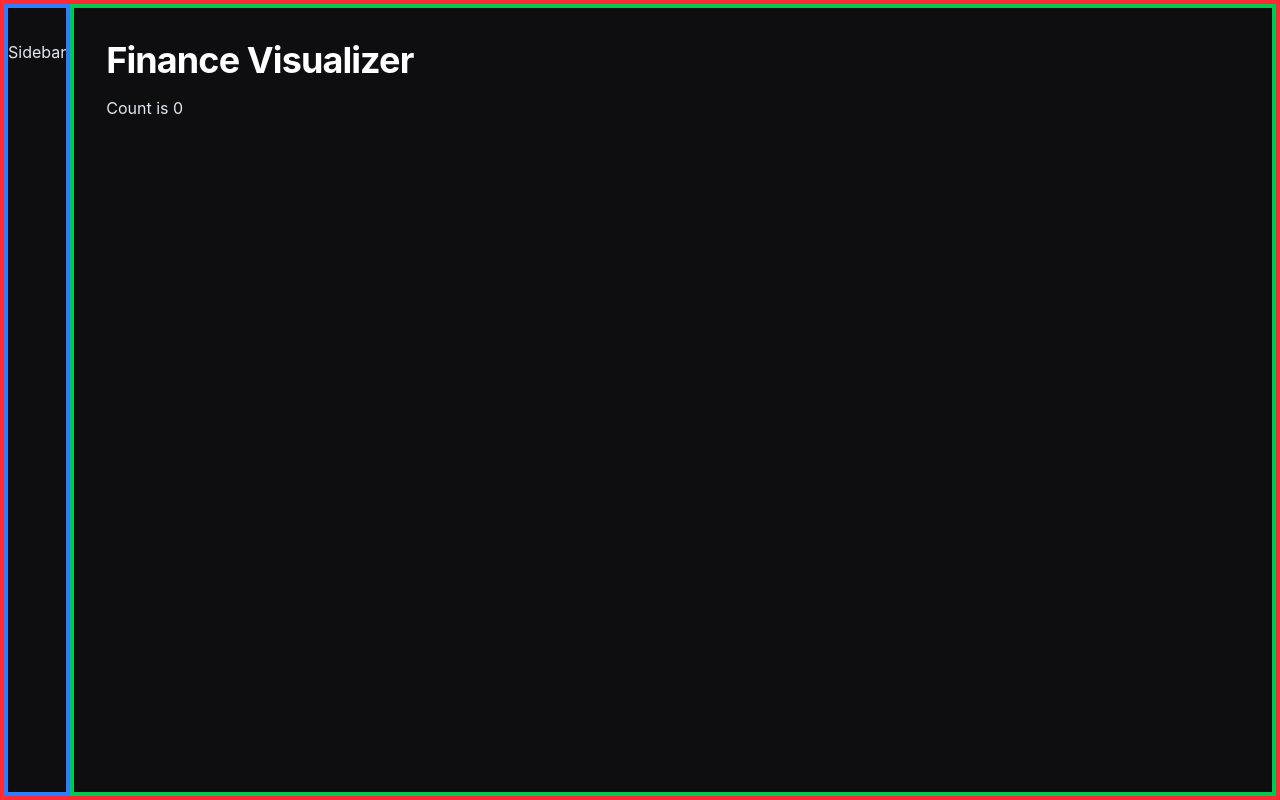
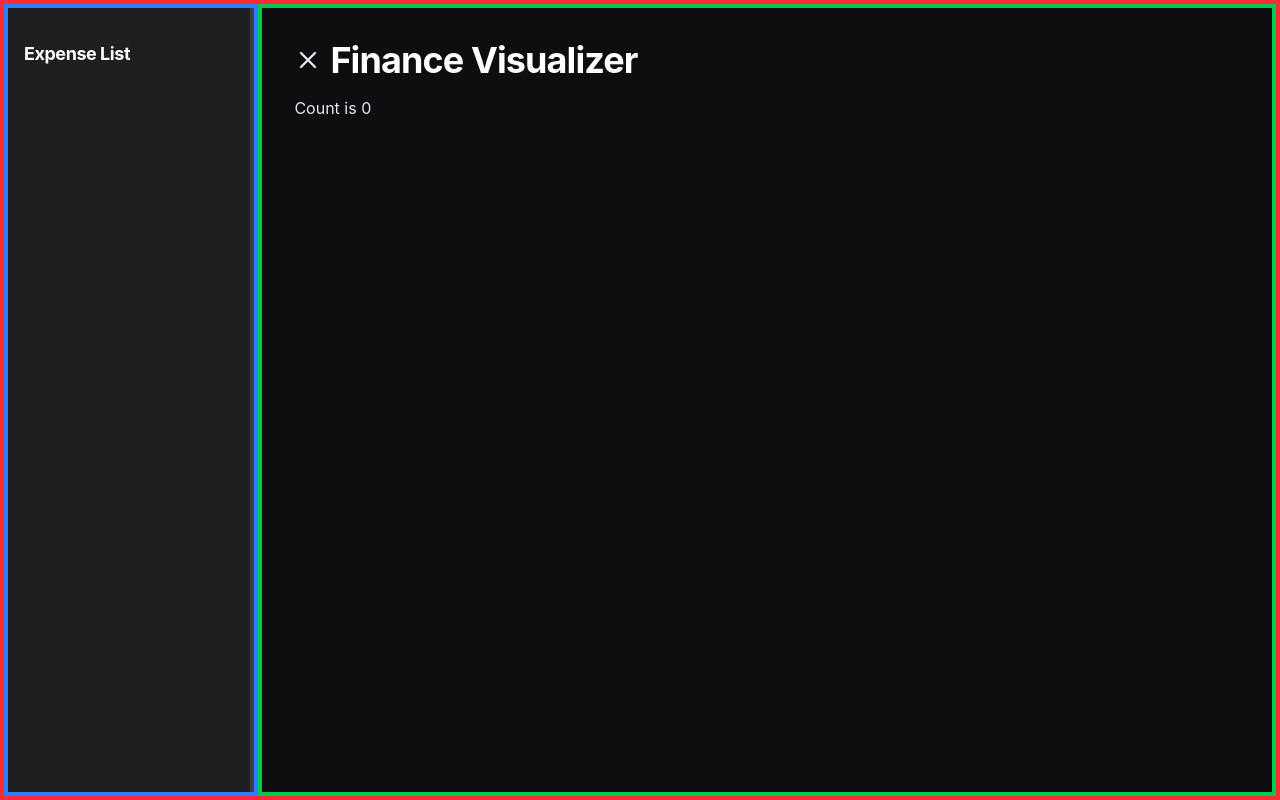
Before and after one commit to Aashirbadd/finance-wrapped, a React (Vite) app: page / in a window 1280 px wide. Built offline with nearby package versions, Linux system fonts and the light colour scheme.

Commit message:
add resize and collapse feature for sidebar

```diff
--- a/src/App.tsx
+++ b/src/App.tsx
@@ -1,22 +1,89 @@
-import { useState } from "react";
+import { useState, useRef } from "react";
 import Sidebar from "./components/Sidebar";
 
 function App() {
   const [count, setCount] = useState(0);
+  const [sidebarWidth, setSidebarWidth] = useState(20);
+  const [isCollapsed, setIsCollapsed] = useState(false);
+  const [isTransitioning, setIsTransitioning] = useState(false);
+  const [prevWidth, setPrevWidth] = useState(20);
+  const transitionTimeoutRef = useRef<number | null>(null);
+
+  const handleToggleCollapse = () => {
+    // Clear any existing timeout
+    if (transitionTimeoutRef.current) {
+      clearTimeout(transitionTimeoutRef.current);
+    }
+
+    if (isCollapsed) {
+      // Expand - restore previous width with transition
+      setIsTransitioning(true);
+      setSidebarWidth(prevWidth);
+      setIsCollapsed(false);
+      // Turn off transition after animation completes
+      transitionTimeoutRef.current = window.setTimeout(() => {
+        setIsTransitioning(false);
+      }, 300);
+    } else {
+      // Collapse - save current width first with transition
+      setIsTransitioning(true);
+      setPrevWidth(sidebarWidth);
+      setSidebarWidth(0);
+      setIsCollapsed(true);
+      // Turn off transition after animation completes
+      transitionTimeoutRef.current = window.setTimeout(() => {
+        setIsTransitioning(false);
+      }, 300);
+    }
+  };
 
   return (
   /* The Red Border is the Parent. It MUST be flex. */
   <div className="flex w-screen min-h-screen border-4 border-red-500">
 
     {/* The Blue Border is your Sidebar */}
-    <div className="border-4 border-blue-500 shrink-0">
-      <Sidebar />
+    <div
+      className={`border-4 border-blue-500 shrink-0 overflow-hidden ${isTransitioning ? 'transition-all duration-300' : ''}`}
+      style={{ width: `${sidebarWidth}%` }}
+    >
+      <Sidebar
+        currentWidth={sidebarWidth}
+        onResize={setSidebarWidth}
+      />
     </div>
 
     {/* The Green Border is your Main content */}
     <main className="flex-1 border-4 border-green-500">
       <div className="p-8">
-        <h1 className="font-bold">Finance Visualizer</h1>
+        {/* Title and Toggle Sidebar Button on same line */}
+        <div className="flex items-center gap-2 mb-4">
+          <button
+            onClick={handleToggleCollapse}
+            className="rounded hover:bg-[var(--color-surface-hover)] transition-colors"
+            title={isCollapsed ? "Expand sidebar" : "Collapse sidebar"}
+          >
+            {isCollapsed ? (
+              <svg className="w-7 h-7" viewBox="0 0 24 24">
+                <text
+                  x="12"
+                  y="16"
+                  textAnchor="middle"
+                  fill="currentColor"
+                  fontSize="14"
+                  fontWeight="bold"
+                >
+                  +$
+                </text>
+              </svg>
+            ) : (
+              <svg className="w-7 h-7" fill="none" stroke="currentColor" viewBox="0 0 24 24">
+                <path strokeLinecap="round" strokeLinejoin="round" strokeWidth={2} d="M6 18L18 6M6 6l12 12" />
+              </svg>
+            )}
+          </button>
+          <h1 className="m-0 font-bold">Finance Visualizer</h1>
+        </div>
+
         <button onClick={() => setCount((count) => count + 1)}>
           Count is {count}
         </button>
--- a/src/components/Sidebar.tsx
+++ b/src/components/Sidebar.tsx
@@ -1,9 +1,44 @@
 import React from 'react'
 
-export default function Sidebar() {
+interface SidebarProps {
+  currentWidth: number;
+  onResize: (newWidth: number) => void;
+}
+
+export default function Sidebar({ currentWidth, onResize }: SidebarProps) {
+  const handleMouseDown = (e: React.MouseEvent) => {
+    e.preventDefault();
+
+    const startX = e.clientX;
+    const startWidth = currentWidth;
+
+    const handleMouseMove = (moveEvent: MouseEvent) => {
+      const diff = moveEvent.clientX - startX;
+      // Convert pixel difference to percentage based on current viewport width
+      const percentageDiff = (diff / window.innerWidth) * 100;
+      const newWidth = Math.max(15, Math.min(60, startWidth + percentageDiff));
+      onResize(newWidth);
+    };
+
+    const handleMouseUp = () => {
+      document.removeEventListener('mousemove', handleMouseMove);
+      document.removeEventListener('mouseup', handleMouseUp);
+    };
+
+    document.addEventListener('mousemove', handleMouseMove);
+    document.addEventListener('mouseup', handleMouseUp);
+  };
+
   return (
-    <div className="py-8" >
-      Sidebar
-      </div>
+    <div className="relative h-full py-8 px-4 bg-[var(--color-surface)]">
+      <h1 className="font-bold text-lg mb-4">Expense List</h1>
+
+      {/* Resize Handle */}
+      <div
+        className="absolute top-0 right-0 bottom-0 w-1 bg-[var(--color-border)] hover:[var(--color-surface-hover)] cursor-col-resize transition-colors z-50"
+        onMouseDown={handleMouseDown}
+        title="Drag to resize"
+      />
+    </div>
   )
 }
```
